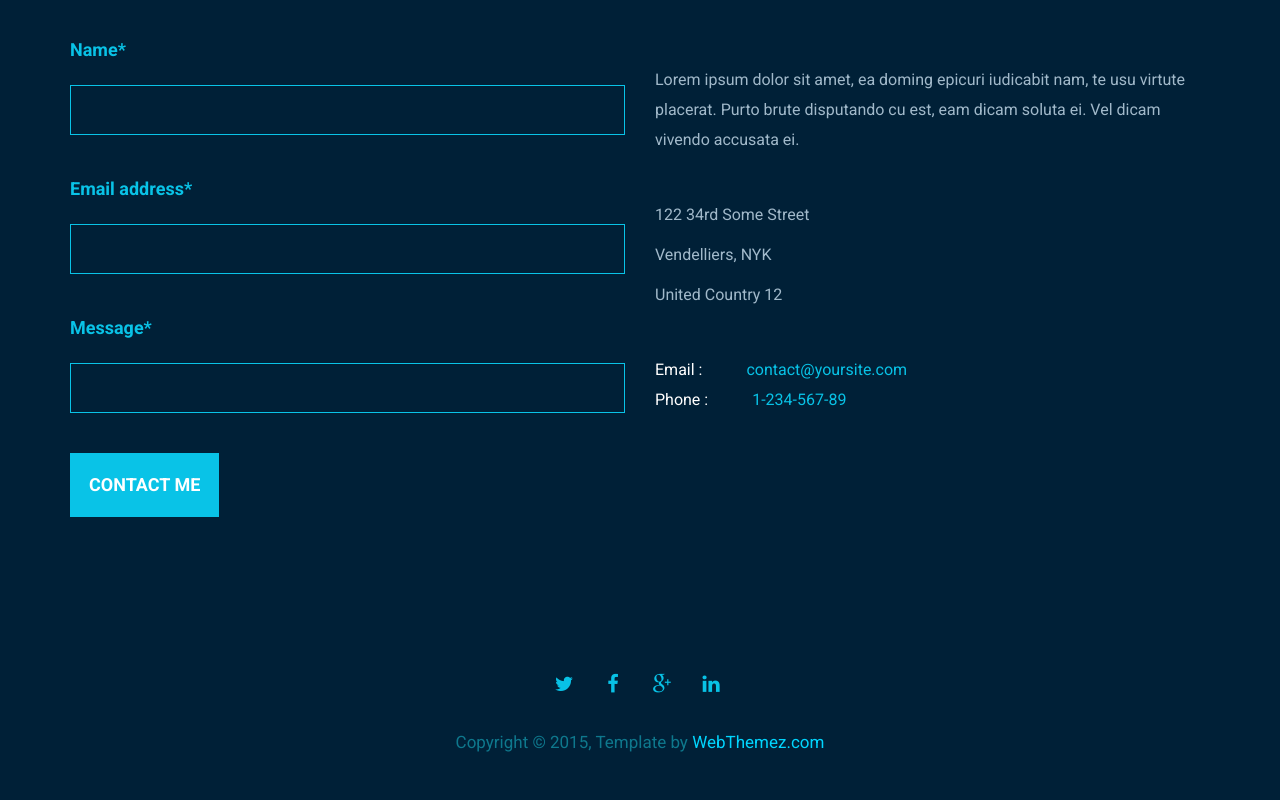
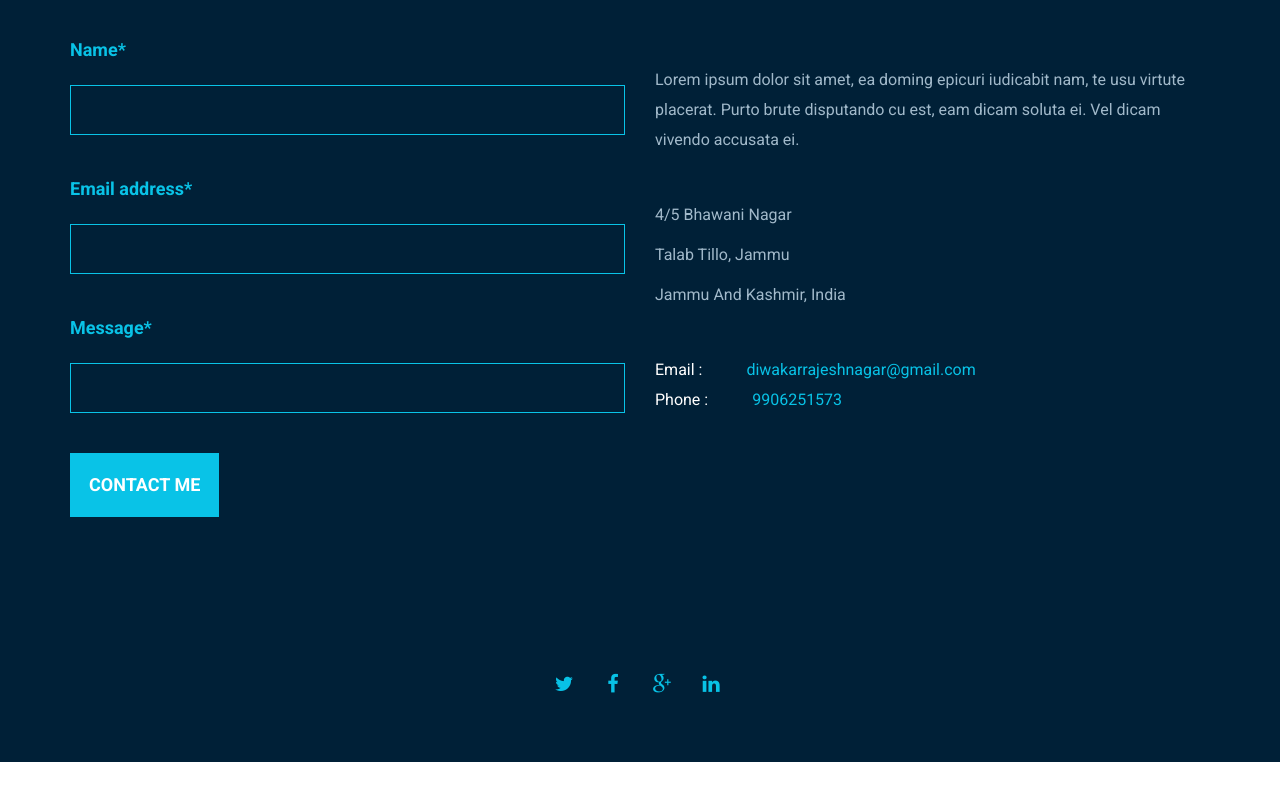
Before and after one commit to DIW4KAR/diw4kar.github.io, a plain HTML site: page index.html in a window 1280 px wide. Shown: the part 7565-8365 px from the top of the page. After the commit the page ends 8327 px from the top, so only its background shows below. Drawn offline with nearby package versions, Linux system fonts and the light colour scheme.

Commit message:
adding personal info.

```diff
--- a/index.html
+++ b/index.html
@@ -608,13 +608,13 @@
 					<div class="contact-left">
 						<p>Lorem ipsum dolor sit amet, ea doming epicuri iudicabit nam, te usu virtute placerat. Purto brute disputando cu est, eam dicam soluta ei. Vel dicam vivendo accusata ei.</p>
 						<div class="location">
-							<p>122 34rd Some Street</p>
-							<p>Vendelliers, NYK</p>
-							<p>United Country 12</p>
+							<p>4/5 Bhawani Nagar</p>
+							<p>Talab Tillo, Jammu</p>
+							<p>Jammu And Kashmir, India</p>
 						</div>
 						<ul>
-							<li><span>Email :</span> <a>contact@yoursite.com</a></li>
-							<li><span>Phone :</span> <a>1-234-567-89</a></li>
+							<li><span>Email :</span> <a>diwakarrajeshnagar@gmail.com</a></li>
+							<li><span>Phone :</span> <a>9906251573</a></li>
 						</ul>
 					</div>
 				</div>
@@ -633,7 +633,6 @@
 						<li><a href="#"><i class="fa fa-google-plus"></i></a></li>
 						<li><a href="#"><i class="fa fa-linkedin"></i></a></li>
 					</ul>
-					<h4>Copyright © 2015, Template by <a href="http://webthemez.com">WebThemez.com</a></h4>
 
 
 				</div>
```
